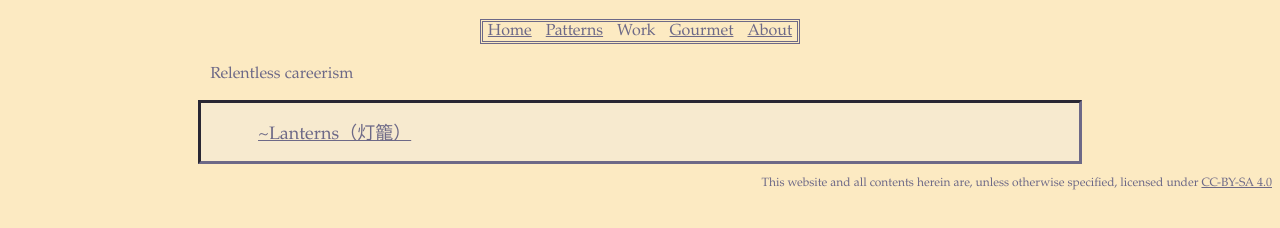
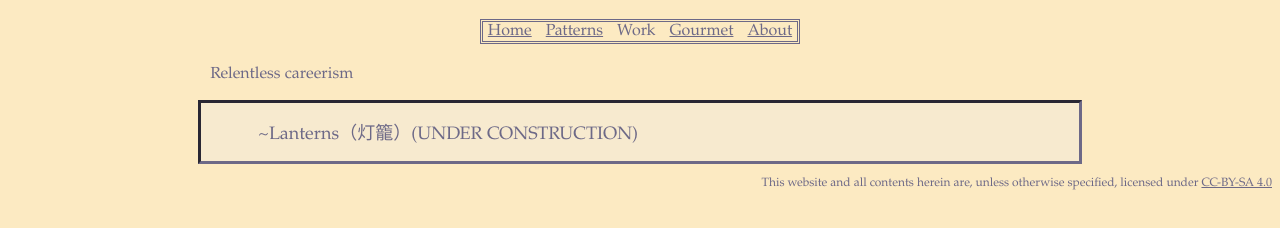
Before and after one commit to hydrangeopagitica/hydrangeopagitica.github.io, a plain HTML site: page work.html in a window 1280 px wide. Shown: the part 62-290 px from the top of the page. Drawn offline with Linux system fonts and the light colour scheme.

Commit message:
Put lanterns page under construction

```diff
--- a/work.html
+++ b/work.html
@@ -22,7 +22,7 @@
 		<div id="bodybox">
 			<div id="postlist">
 				<div class="postentry">
-					<a class="posttitle" href="./lanterns.html">~Lanterns（灯籠）</a>
+					<a class="posttitle">~Lanterns（灯籠）(UNDER CONSTRUCTION)</a>
 				</div>
 		    </div>
 		</div>
```
